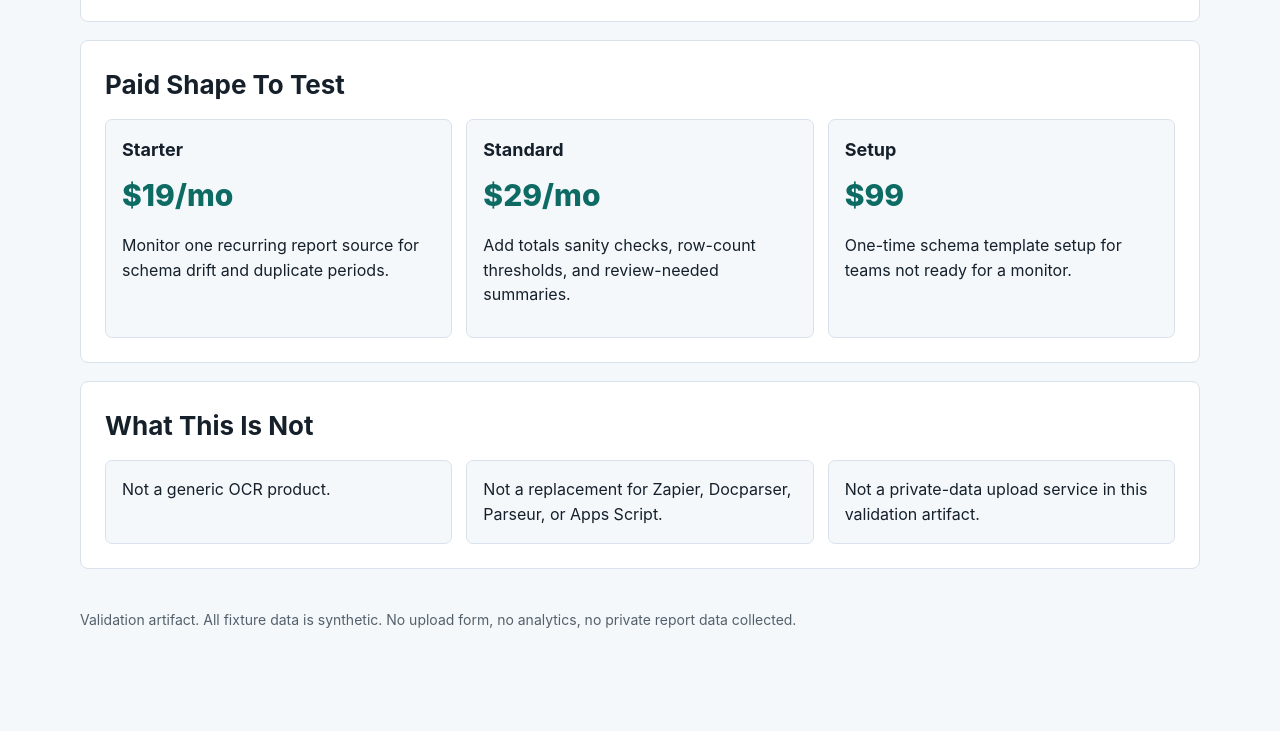
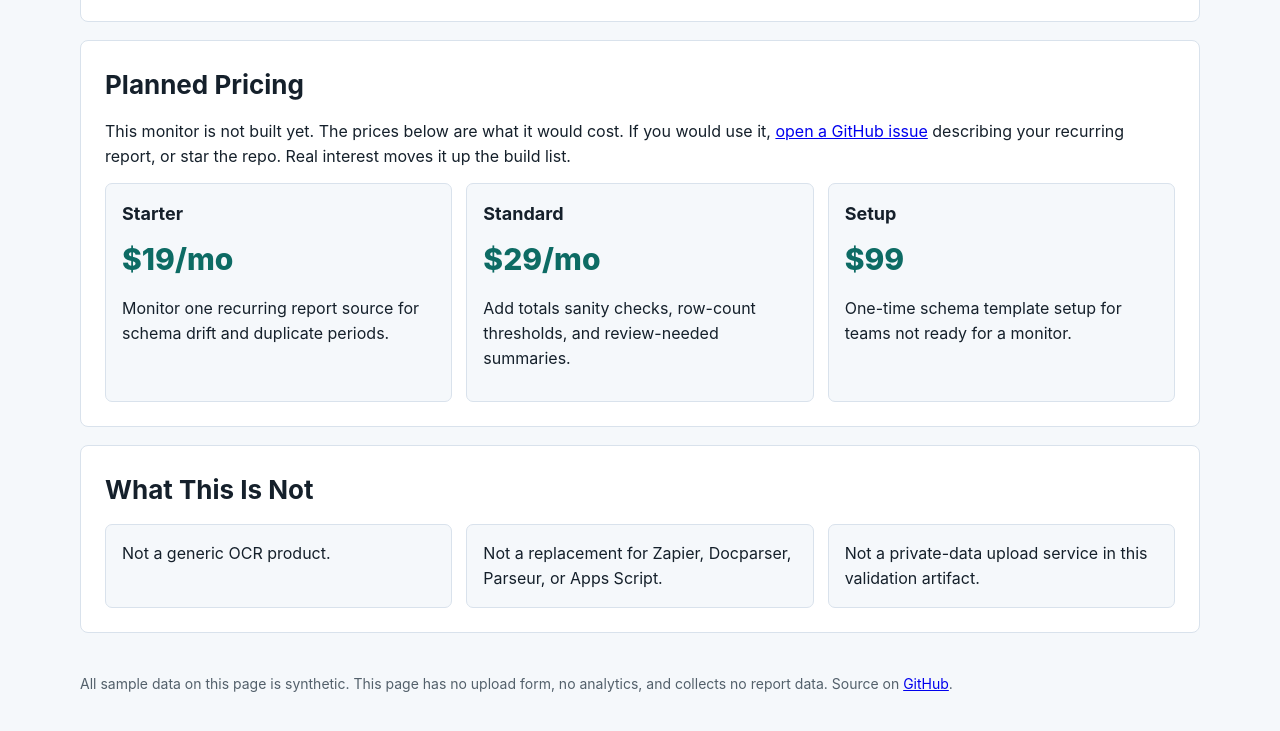
Before and after one commit to hnphuong88/pdf-report-to-sheets-drift-checklist, a plain HTML site: page index.html in a window 1280 px wide. Shown: the part 1241-1972 px from the top of the page. Before the commit the page ends 1918 px from the top, so only its background shows below. Drawn offline with Linux system fonts and the light colour scheme.

Commit message:
Claude: Review dual validation artifacts before publish

```diff
--- a/index.html
+++ b/index.html
@@ -5,6 +5,7 @@
   <meta name="viewport" content="width=device-width, initial-scale=1">
   <title>PDF Report To Sheets Drift Checklist</title>
   <meta name="description" content="A practical checklist for recurring PDF reports that silently break Google Sheets automations when layouts, fields, periods, or totals change.">
+  <link rel="canonical" href="https://hnphuong88.github.io/pdf-report-to-sheets-drift-checklist/">
   <style>
     :root {
       --ink: #15202b;
@@ -174,7 +175,7 @@
   <header>
     <nav>
       <strong>PDF Report To Sheets Drift Checklist</strong>
-      <span>Static validation artifact - synthetic data only</span>
+      <span>Free checklist. All examples are sample data.</span>
     </nav>
     <div class="hero">
       <div class="hero-copy">
@@ -250,7 +251,11 @@
     </section>
 
     <section>
-      <h2>Paid Shape To Test</h2>
+      <h2>Planned Pricing</h2>
+      <p>This monitor is not built yet. The prices below are what it would cost.
+      If you would use it, <a href="https://github.com/hnphuong88/pdf-report-to-sheets-drift-checklist/issues">open a GitHub issue</a>
+      describing your recurring report, or star the repo. Real interest moves it
+      up the build list.</p>
       <div class="grid-3">
         <div class="mini">
           <h3>Starter</h3>
@@ -281,7 +286,9 @@
   </main>
 
   <footer>
-    <p>Validation artifact. All fixture data is synthetic. No upload form, no analytics, no private report data collected.</p>
+    <p>All sample data on this page is synthetic. This page has no upload form,
+    no analytics, and collects no report data. Source on
+    <a href="https://github.com/hnphuong88/pdf-report-to-sheets-drift-checklist">GitHub</a>.</p>
   </footer>
 </body>
 </html>
--- a/sitemap.xml
+++ b/sitemap.xml
@@ -1,6 +1,7 @@
 <?xml version="1.0" encoding="UTF-8"?>
 <urlset xmlns="http://www.sitemaps.org/schemas/sitemap/0.9">
   <url>
-    <loc>https://example.com/pdf-report-to-sheets-drift-checklist/</loc>
+    <loc>https://hnphuong88.github.io/pdf-report-to-sheets-drift-checklist/</loc>
+    <lastmod>2026-07-06</lastmod>
   </url>
 </urlset>
```
Also changed, not shown: robots.txt.
